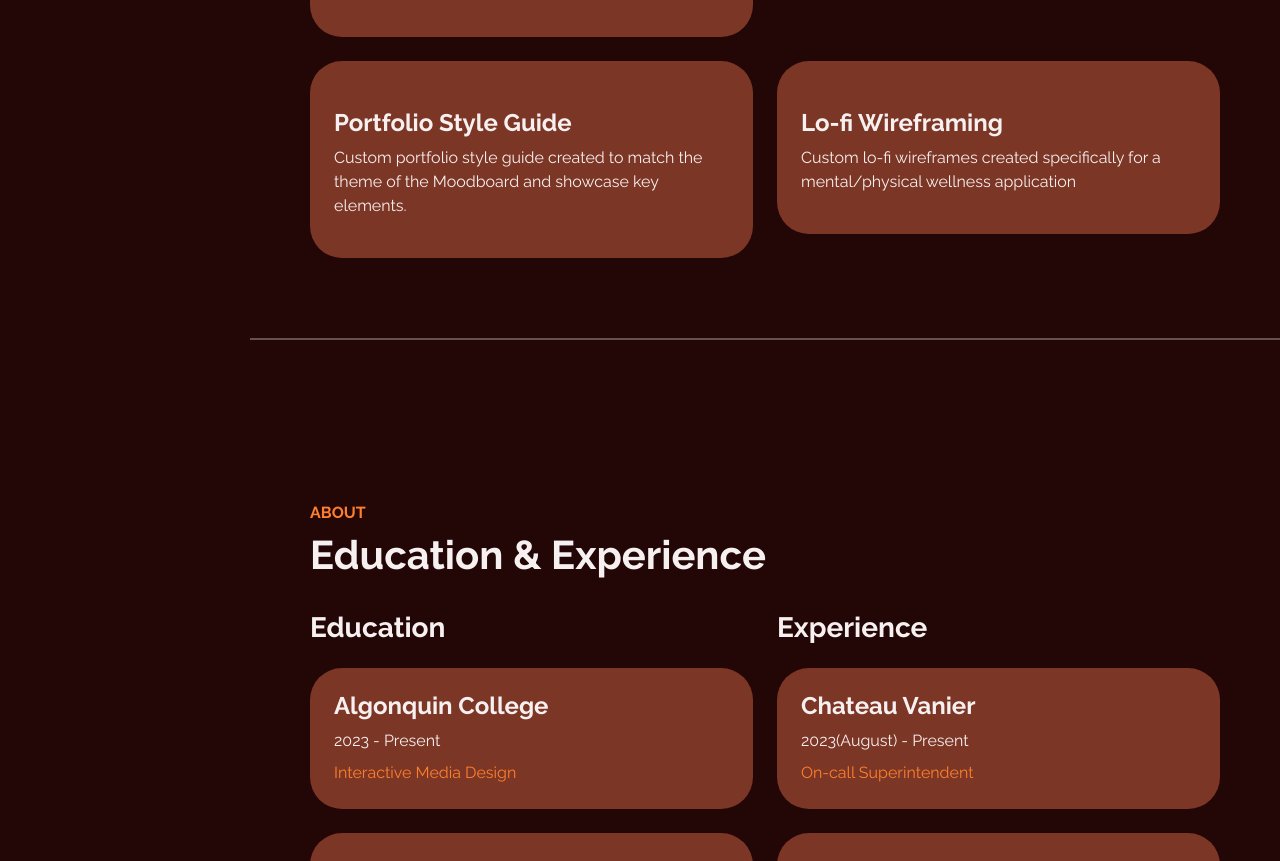
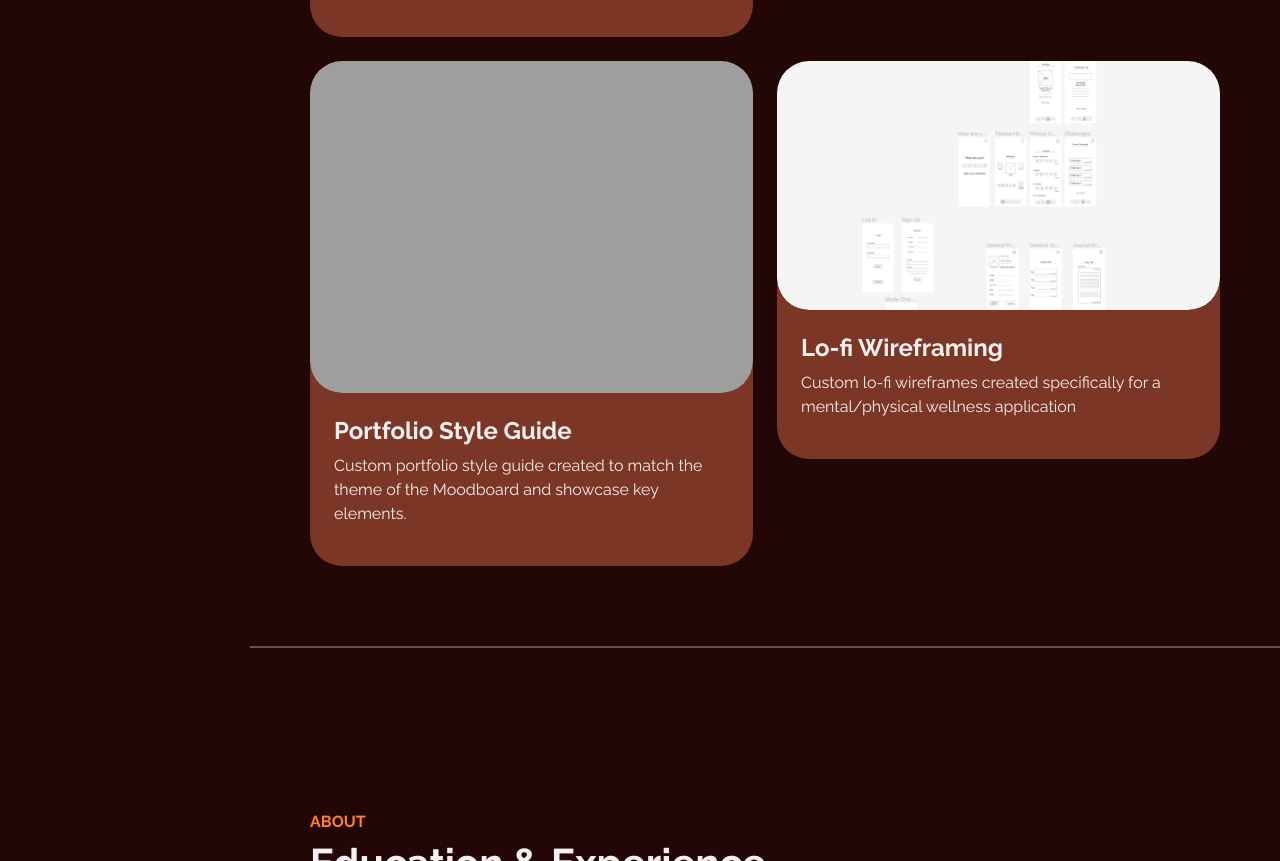
Before and after one commit to ofoe0002/portfolio, a plain HTML site: page index.html in a window 1280 px wide. Shown: the part 2455-3316 px from the top of the page. Drawn offline with Linux system fonts and the light colour scheme; the site is published under a folder, as on GitHub Pages, so addresses that start at the root find nothing.

Commit message:
mkes final changes

```diff
--- a/index.html
+++ b/index.html
@@ -208,7 +208,7 @@
                     <div class="col-lg-6" data-aos="fade-up">
                         <div class="custom-card rounded-5 bg-base">
                             <div class="custom-card-image rounded-5">
-                                <img src="/assets/images/Style tile (3) (Custom).png" class="rounded-5" alt="">
+                                <img src="assets/images/Style tile (3) (Custom).png" class="rounded-5" alt="">
                             </div>
                             <div class="custom-card-content p-4">
                                 <h4>Portfolio Style Guide</h4>
@@ -222,7 +222,7 @@
                     <div class="col-lg-6" data-aos="fade-up" data-aos-delay="300">
                         <div class="custom-card rounded-5 bg-base">
                             <div class="custom-card-image rounded-5">
-                                <img src="/assets/images/lofi wireframes (Custom).png" class="rounded-5" alt="">
+                                <img src="assets/images/lofi wireframes (Custom).png" class="rounded-5" alt="">
                             </div>
                             <div class="custom-card-content p-4">
                                 <h4>Lo-fi Wireframing</h4>
```
